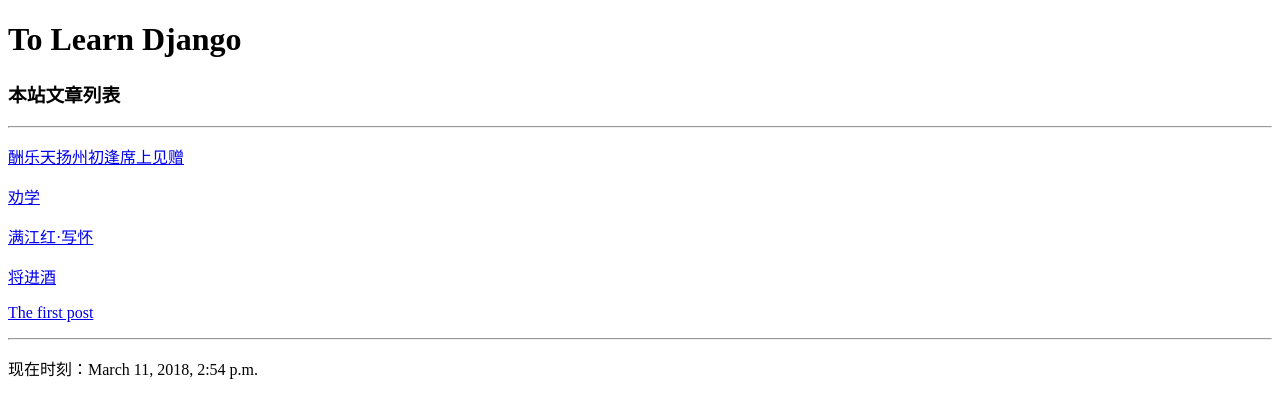
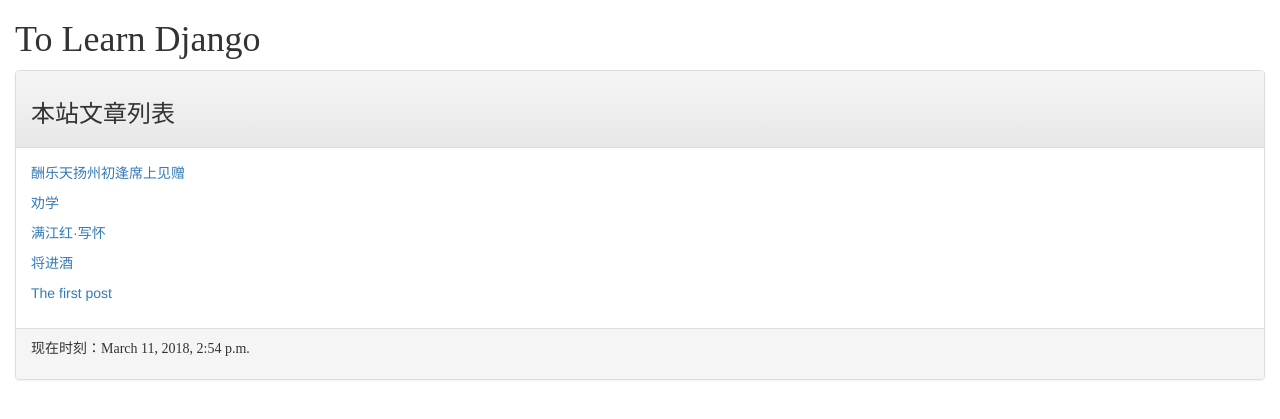
Before and after one commit to Eric-LiuXin/MyDjangoPractice, a Django app: page / in a window 1280 px wide. Shown: the top 419 px of the page. Run offline with Django 3.2, Linux system fonts and the light colour scheme; data comes from the database, SQL or seed files in the repository; some libraries are stand-ins or nearby versions.

Commit message:
Using Bootstrap

```diff
--- a/myweb/templates/base.html
+++ b/myweb/templates/base.html
@@ -5,13 +5,29 @@
     <title>
         {% block title %} {% endblock %}
     </title>
+    <!-- Latest compiled and minified CSS -->
+    <link rel="stylesheet" href="https://maxcdn.bootstrapcdn.com/bootstrap/3.3.7/css/bootstrap.min.css" integrity="sha384-BVYiiSIFeK1dGmJRAkycuHAHRg32OmUcww7on3RYdg4Va+PmSTsz/K68vbdEjh4u" crossorigin="anonymous">
+
+    <!-- Optional theme -->
+    <link rel="stylesheet" href="https://maxcdn.bootstrapcdn.com/bootstrap/3.3.7/css/bootstrap-theme.min.css" integrity="sha384-rHyoN1iRsVXV4nD0JutlnGaslCJuC7uwjduW9SVrLvRYooPp2bWYgmgJQIXwl/Sp" crossorigin="anonymous">
+
+    <!-- Latest compiled and minified JavaScript -->
+    <script src="https://maxcdn.bootstrapcdn.com/bootstrap/3.3.7/js/bootstrap.min.js" integrity="sha384-Tc5IQib027qvyjSMfHjOMaLkfuWVxZxUPnCJA7l2mCWNIpG9mGCD8wGNIcPD7Txa" crossorigin="anonymous"></script>
 </head>
 <body>
-    {% include 'header.html' %}
-    {% block headmessage %} {% endblock %}
-    <hr>
-    {% block content %} {% endblock %}
-    <hr>
-    {% include 'footer.html' %}
+    <div class="container-fluid">
+        {% include 'header.html' %}
+        <div class="panel panel-default">
+            <div class="panel-heading">
+                {% block headmessage %} {% endblock %}
+            </div>
+            <div class="panel-body">
+                {% block content %} {% endblock %}
+            </div>
+            <div class="panel-footer">
+                {% include 'footer.html' %}
+            </div>
+        </div>
+    </div>
 </body>
 </html>
```
